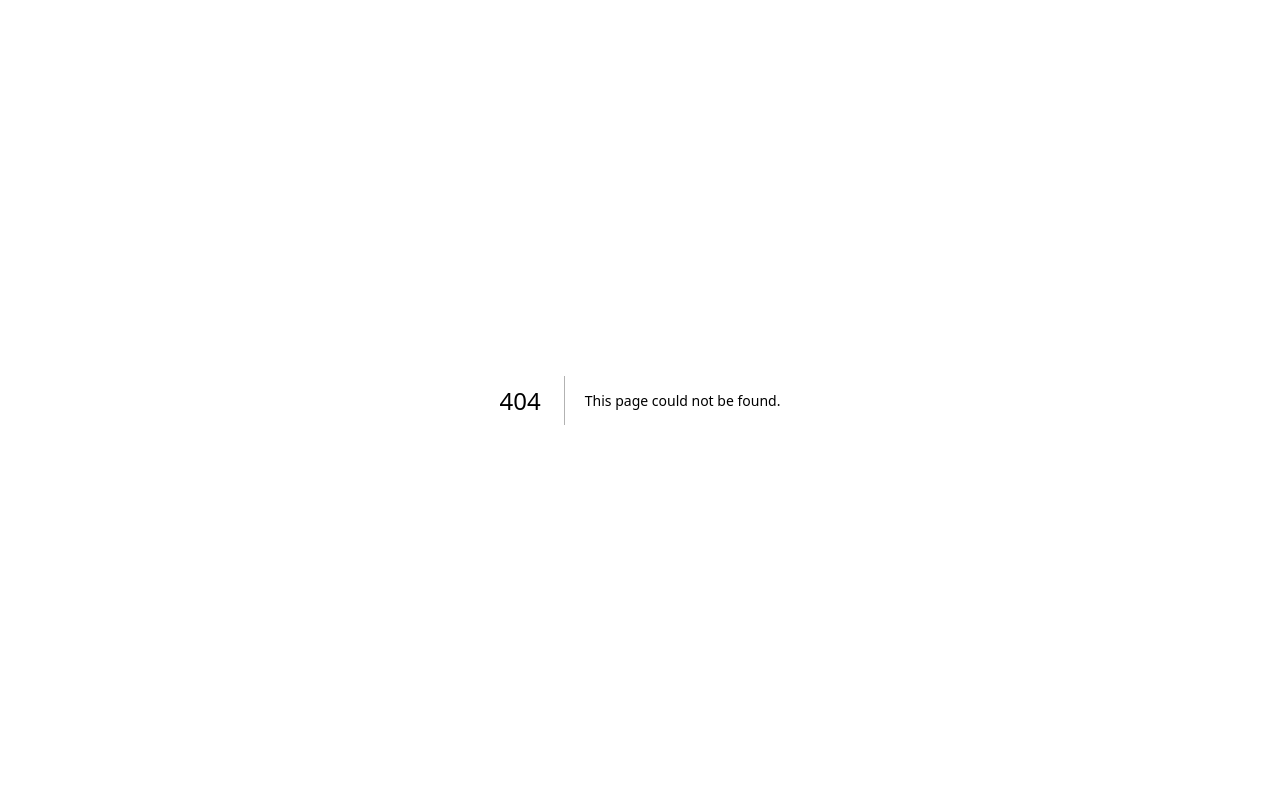
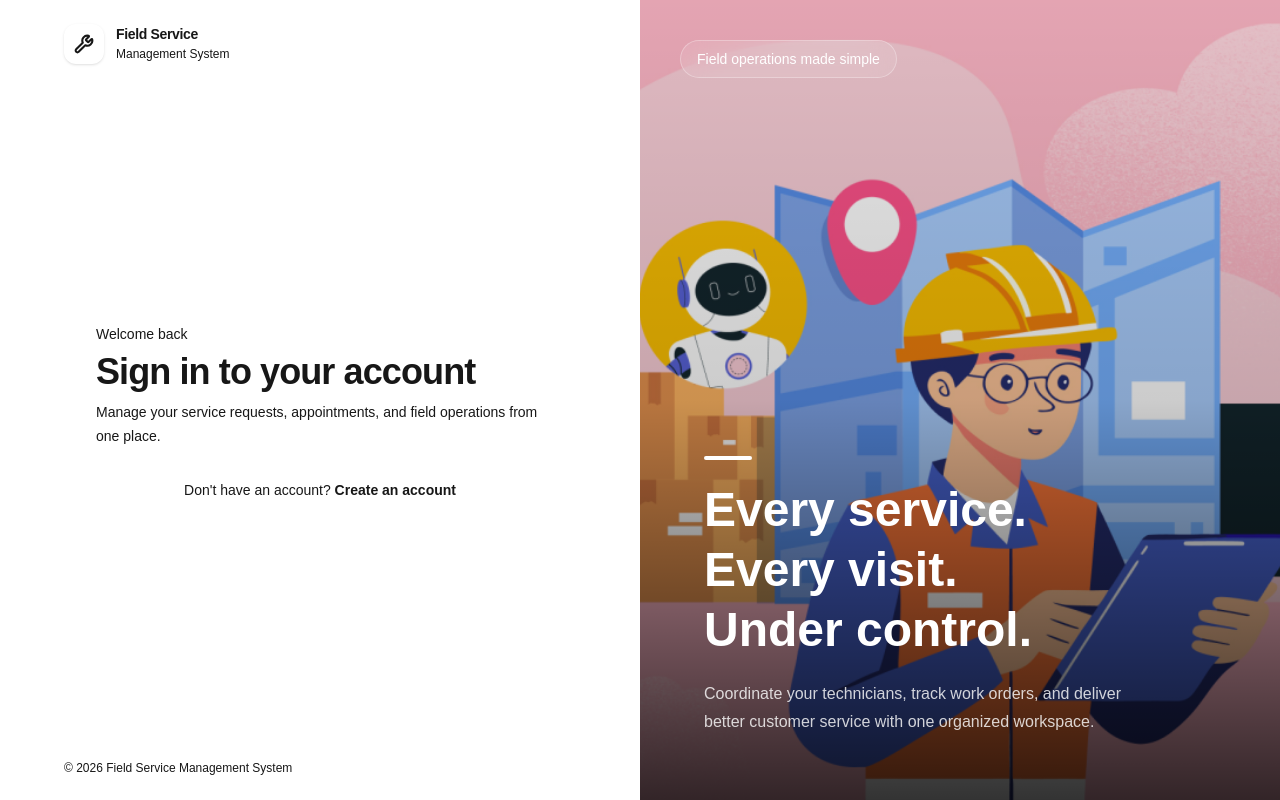
Before and after one commit to niloyahmadramjan/field-service-system-client, a Next.js app: page /login in a window 1280 px wide. Before the commit this address had no page. Built offline with nearby package versions, Linux system fonts and the light colour scheme.

Commit message:
created the login and register page design

```diff
--- a/package.json
+++ b/package.json
@@ -9,6 +9,7 @@
     "lint": "eslint"
   },
   "dependencies": {
+    "lucide-react": "^1.58.0",
     "next": "16.4.2",
     "react": "19.3.0",
     "react-dom": "19.3.0"
--- /dev/null
+++ b/src/app/(public)/(Auth)/login/page.tsx
@@ -0,0 +1,87 @@
+"use client";
+
+import Logo from "@/components/home/logo/Logo";
+import Image from "next/image";
+import Link from "next/link";
+
+export default function LoginPage() {
+  return (
+    <main className="grid min-h-svh bg-background lg:grid-cols-2">
+      {/* Form Section */}
+      <section className="flex min-h-svh flex-col px-5 py-6 sm:px-8 md:px-12 lg:px-16">
+       <Logo/>
+
+        <div className="flex flex-1 items-center justify-center py-10">
+          <div className="w-full max-w-md">
+            <div className="mb-8 space-y-2">
+              <p className="text-sm font-medium text-primary">
+                Welcome back
+              </p>
+              <h1 className="text-3xl font-bold tracking-tight sm:text-4xl">
+                Sign in to your account
+              </h1>
+              <p className="text-sm leading-6 text-muted-foreground">
+                Manage your service requests, appointments, and
+                field operations from one place.
+              </p>
+            </div>
+
+            {/* <LoginForm /> */}
+
+            <p className="mt-8 text-center text-sm text-muted-foreground">
+              Don&apos;t have an account?{" "}
+              <Link
+                href="/register"
+                className="font-semibold text-primary underline-offset-4 hover:underline"
+              >
+                Create an account
+              </Link>
+            </p>
+          </div>
+        </div>
+
+        <p className="text-center text-xs text-muted-foreground lg:text-left">
+          © {new Date().getFullYear()} Field Service Management System
+        </p>
+      </section>
+
+      {/* Image Section */}
+      <aside className="relative hidden overflow-hidden bg-muted lg:block">
+        <Image
+          src="/Field-Service-Register.webp"
+          alt="Field technician working on a service task"
+          fill
+          priority
+          sizes="50vw"
+          className="object-cover"
+        />
+
+        <div className="absolute inset-0 bg-gradient-to-t from-black/80 via-black/20 to-black/10" />
+
+        <div className="absolute left-10 right-10 top-10">
+          <span className="inline-flex rounded-full border border-white/30 bg-white/10 px-4 py-2 text-sm font-medium text-white backdrop-blur-md">
+            Field operations made simple
+          </span>
+        </div>
+
+        <div className="absolute inset-x-0 bottom-0 p-8 sm:p-12 xl:p-16">
+          <div className="max-w-xl space-y-5 text-white">
+            <div className="h-1 w-12 rounded-full bg-white" />
+            <h2 className="text-3xl font-bold leading-tight xl:text-5xl">
+              Every service.
+              <br />
+              Every visit.
+              <br />
+              Under control.
+            </h2>
+            <p className="max-w-md text-sm leading-7 text-white/80 sm:text-base">
+              Coordinate your technicians, track work orders, and
+              deliver better customer service with one organized
+              workspace.
+            </p>
+          </div>
+        </div>
+      </aside>
+    </main>
+  );
+}
--- /dev/null
+++ b/src/app/(public)/(Auth)/register/page.tsx
@@ -0,0 +1,92 @@
+
+import Logo from "@/components/home/logo/Logo";
+import Image from "next/image";
+import Link from "next/link";
+
+export default function RegisterPage() {
+  return (
+    <main className="grid min-h-svh bg-background lg:grid-cols-2">
+      {/* Image Section */}
+      <aside className="relative hidden overflow-hidden bg-muted lg:block">
+        <Image
+          src="/Field-Service-Register.webp"
+          alt="Field service technician"
+          fill
+          priority
+          sizes="50vw"
+          className="object-cover"
+        />
+
+        <div className="absolute inset-0 bg-gradient-to-t from-black/80 via-black/20 to-black/10" />
+
+         <Logo/>
+
+        <div className="absolute inset-x-0 bottom-0 p-8 sm:p-12 xl:p-16">
+          <p className="mb-4 text-sm font-medium text-white/70">
+            BUILT FOR BETTER OPERATIONS
+          </p>
+          <h2 className="max-w-xl text-3xl font-bold leading-tight text-white xl:text-5xl">
+            Bring your entire field team together.
+          </h2>
+          <p className="mt-5 max-w-md text-sm leading-7 text-white/80 sm:text-base">
+            Organize service requests, schedule visits, and keep
+            every job moving forward.
+          </p>
+        </div>
+      </aside>
+
+      {/* Form Section */}
+      <section className="flex min-h-svh flex-col px-5 py-6 sm:px-8 md:px-12 lg:px-16">
+        <div className="flex justify-end">
+          <p className="text-sm text-muted-foreground">
+            Already registered?{" "}
+            <Link
+              href="/login"
+              className="font-semibold text-primary underline-offset-4 hover:underline"
+            >
+              Sign in
+            </Link>
+          </p>
+        </div>
+
+        <div className="flex flex-1 items-center justify-center py-10">
+          <div className="w-full max-w-md">
+            <div className="mb-8 space-y-2">
+              <p className="text-sm font-medium text-primary">
+                Get started today
+              </p>
+              <h1 className="text-3xl font-bold tracking-tight sm:text-4xl">
+                Create your account
+              </h1>
+              <p className="text-sm leading-6 text-muted-foreground">
+                Join the platform to manage your field service
+                operations more efficiently.
+              </p>
+            </div>
+
+            {/* <RegisterForm /> */}
+
+            <p className="mt-8 text-center text-xs leading-5 text-muted-foreground">
+              By creating an account, you agree to our{" "}
+              <Link href="/terms" className="underline underline-offset-4">
+                Terms of Service
+              </Link>{" "}
+              and{" "}
+              <Link
+                href="/privacy"
+                className="underline underline-offset-4"
+              >
+                Privacy Policy
+              </Link>
+              .
+            </p>
+          </div>
+        </div>
+
+        <p className="text-center text-xs text-muted-foreground lg:text-left">
+          © {new Date().getFullYear()} Field Service Management System
+        </p>
+      </section>
+    </main>
+  );
+}
--- a/src/app/globals.css
+++ b/src/app/globals.css
@@ -12,12 +12,6 @@
   --font-mono: var(--font-geist-mono);
 }
 
-@media (prefers-color-scheme: dark) {
-  :root {
-    --background: #ededed ;
-    --foreground: #ffff;
-  }
-}
 
 body {
   background: var(--background);
--- /dev/null
+++ b/src/components/home/logo/Logo.tsx
@@ -0,0 +1,40 @@
+
+import Link from "next/link";
+import { Wrench } from "lucide-react";
+
+interface LogoProps {
+  href?: string;
+  showText?: boolean;
+  className?: string;
+  iconSize?: number;
+}
+
+export default function Logo({
+  href = "/",
+  showText = true,
+  className = "",
+  iconSize = 20,
+}: LogoProps) {
+  return (
+    <Link
+      href={href}
+      aria-label="Field Service Management System home"
+      className={`group flex w-fit items-center gap-3 ${className}`}
+    >
+      <div className="flex size-10 shrink-0 items-center justify-center rounded-xl bg-primary text-primary-foreground shadow-sm transition-transform group-hover:scale-105">
+        <Wrench size={iconSize} strokeWidth={2.5} />
+      </div>
+
+      {showText && (
+        <div className="flex flex-col">
+          <span className="text-sm font-bold leading-tight tracking-tight">
+            Field Service
+          </span>
+          <span className="mt-1 text-xs leading-tight text-muted-foreground">
+            Management System
+          </span>
+        </div>
+      )}
+    </Link>
+  );
+}
```
Also changed, not shown: public/Field-Service-Register.webp (added), src/app/(dashboard)/layout.tsx (added), 1 other file (tests, documents, lock files or other folders).
